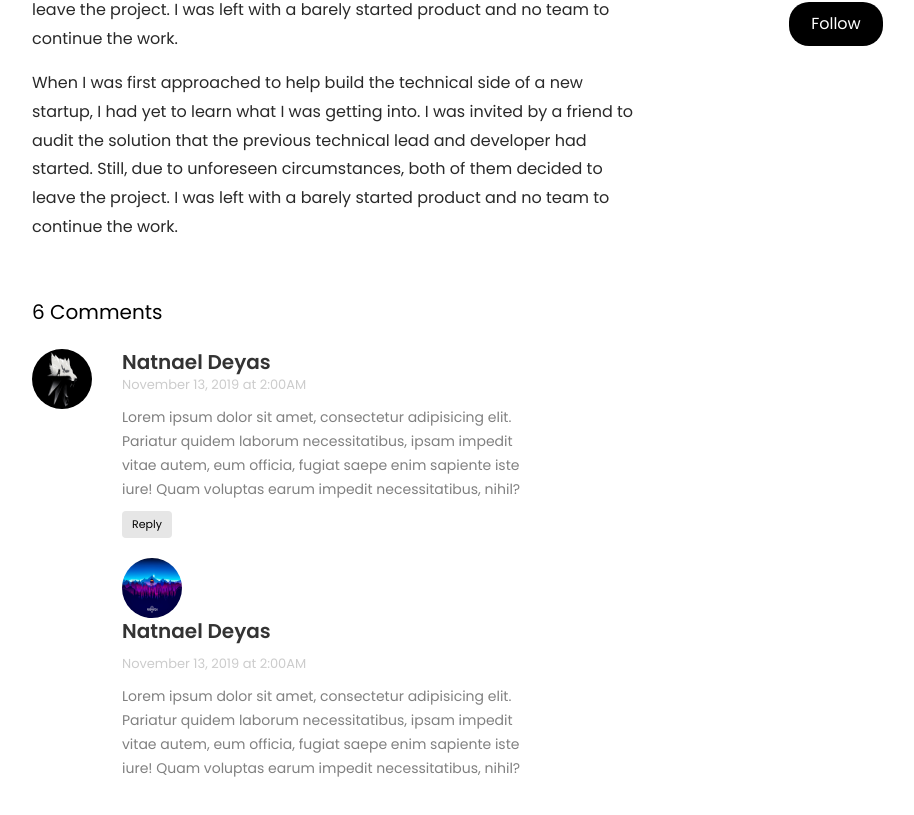
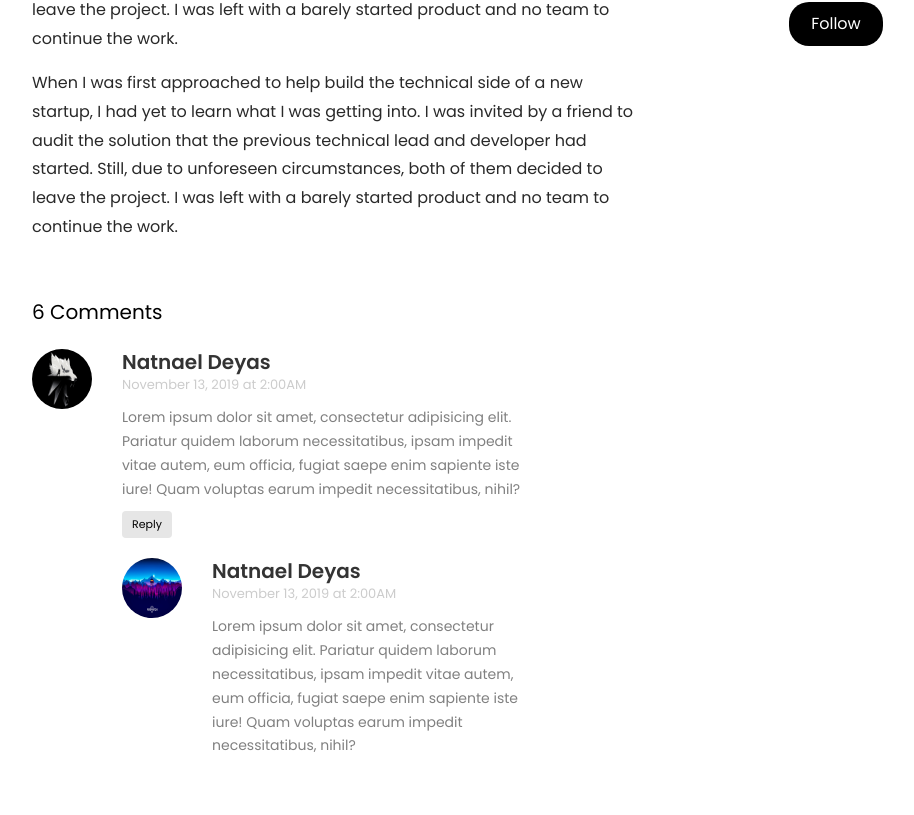
Before and after one commit to Natnael772/ersas, a React (Create React App) app in the folder client/: page / in a window 1280 px wide. Shown: the part 323-1138 px from the top of the page, without its empty margins (108-1022 px from the left). Built offline with nearby package versions, Linux system fonts and the light colour scheme.

Commit message:
Styled Replies UI

```diff
--- a/client/src/components/Comments/Comments.css
+++ b/client/src/components/Comments/Comments.css
@@ -12,6 +12,7 @@
   gap: 3rem;
   margin-bottom: 2.5rem;
 }
+
 .comment-img {
   width: 6rem;
   height: 6rem;
@@ -56,6 +57,15 @@
 }
 
 /* Replies */
+
+.replies-card-con {
+  margin-bottom: 2rem;
+}
+.reply-card {
+  display: flex;
+  gap: 3rem;
+  margin-bottom: 2.5rem;
+}
 .reply-img {
   width: 6rem;
   height: 6rem;
@@ -63,11 +73,9 @@
 }
 .reply-user {
   color: #000000cc;
-
   font-size: 2rem;
   line-height: 1.3;
   font-weight: 600;
-  margin-bottom: 1rem;
 }
 .reply-date {
   color: #cccccc;
```
Also changed, not shown: client/src/components/Comments/Comments.js (+1 -6 lines).
